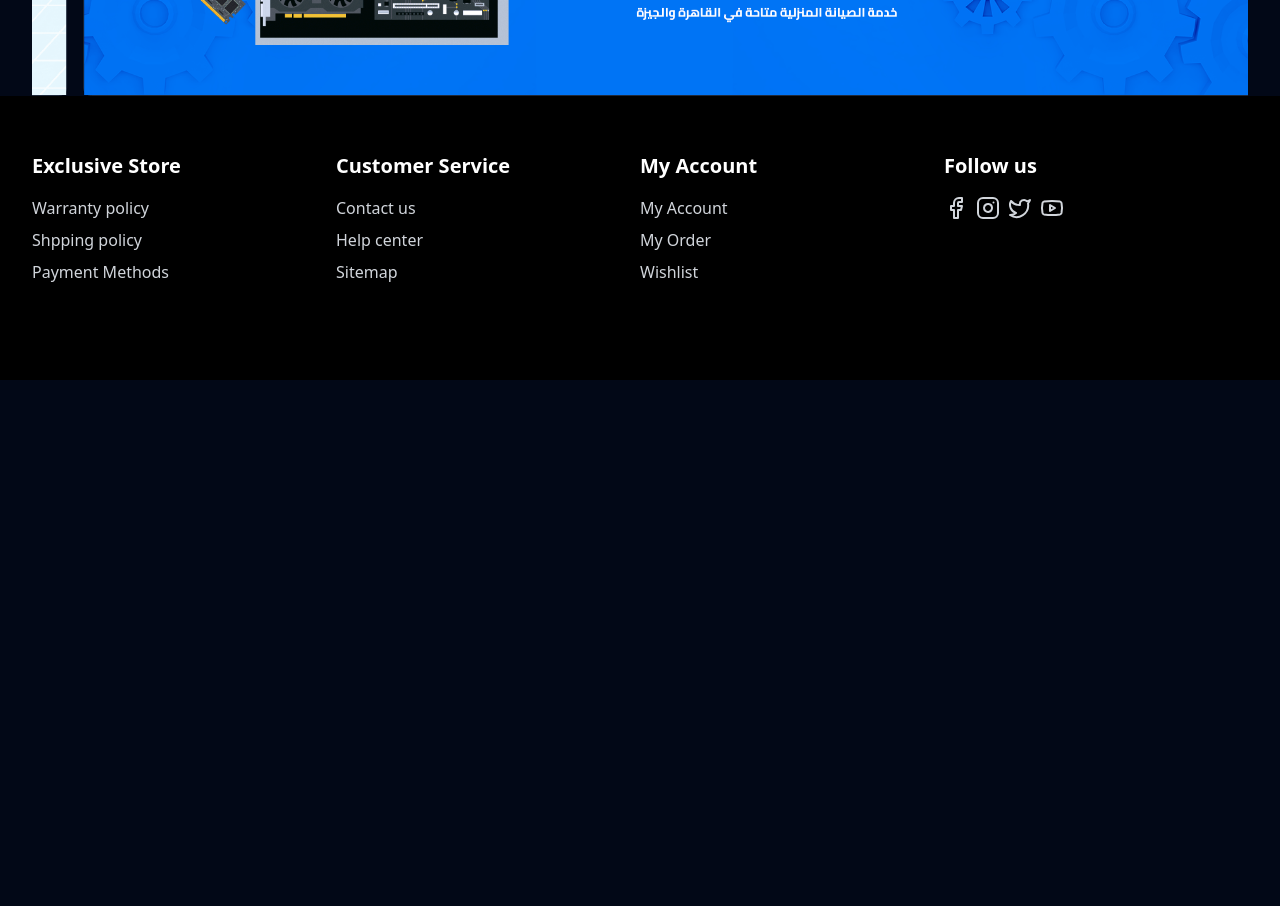
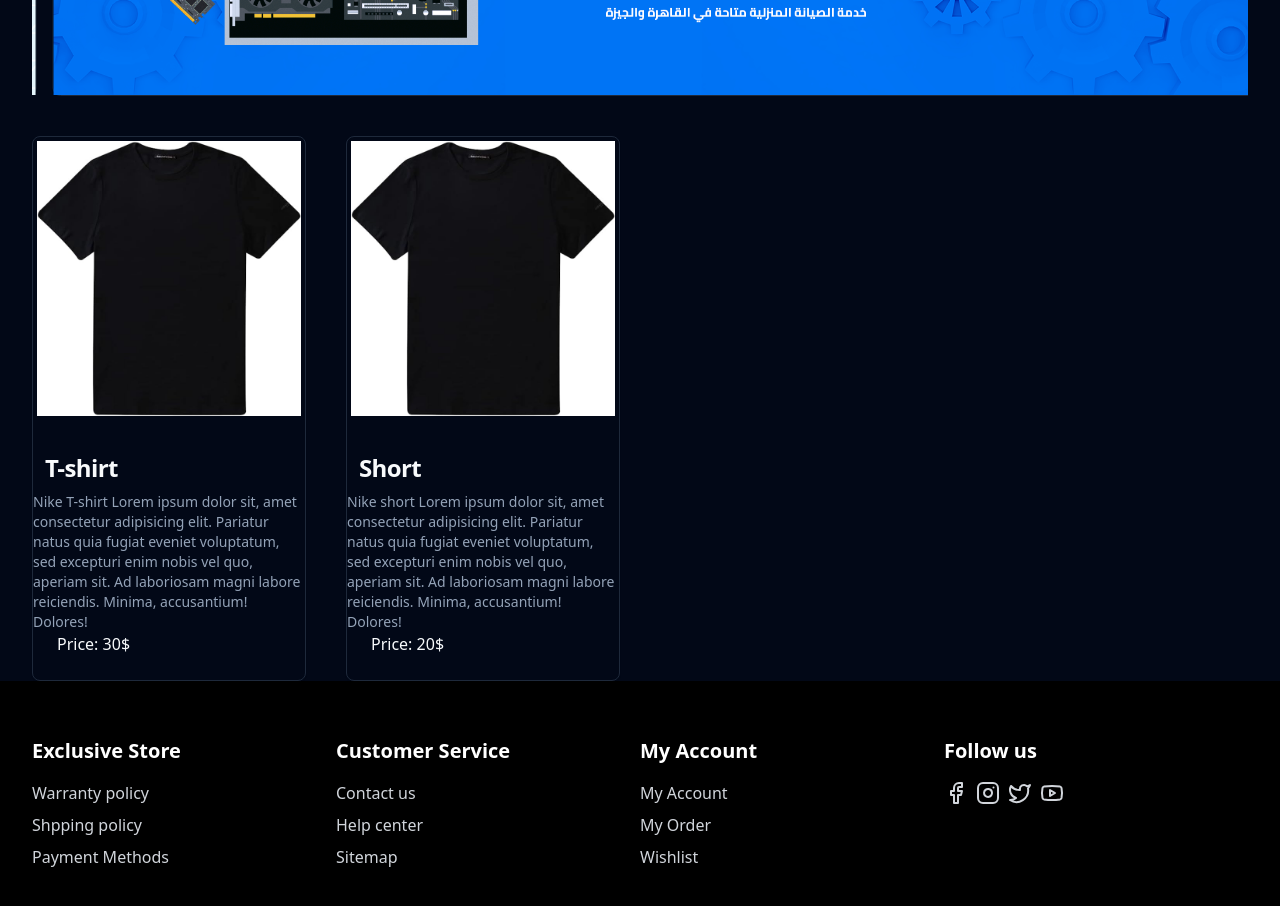
Before and after one commit to AmrMustafa282/E-Commerce, a React (Vite) app: page / in a window 1280 px wide. Shown: the part 420-1326 px from the top of the page. Before the commit the page ends 800 px from the top, so only its background shows below. Built offline with nearby package versions, Linux system fonts and the light colour scheme.

Commit message:
Try Product demo

```diff
--- a/src/components/Product.jsx
+++ b/src/components/Product.jsx
@@ -1,7 +1,18 @@
-import React from "react";
+import { Images } from "@/lib/images";
+import { Card, CardHeader, CardFooter, CardTitle, CardDescription, CardContent } from "./ui/card";
 
-const Product = () => {
-  return <div></div>;
+const Product = ({ product }) => {
+  return (
+    <Card>
+      <CardHeader>
+        <img src={Images.product[0]} alt="product.name" />
+      </CardHeader>
+      <CardContent></CardContent>
+      <CardTitle>{product.name}</CardTitle>
+      <CardDescription>{product.disc}</CardDescription>
+      <CardFooter>Price: {product.price}</CardFooter>
+    </Card>
+  );
 };
 
 export default Product;
--- a/src/components/ui/card.jsx
+++ b/src/components/ui/card.jsx
@@ -1,50 +1,43 @@
-import * as React from "react"
+import * as React from "react";
 
-import { cn } from "@/lib/utils"
+import { cn } from "@/lib/utils";
 
 const Card = React.forwardRef(({ className, ...props }, ref) => (
   <div
     ref={ref}
     className={cn("rounded-lg border bg-card text-card-foreground shadow-sm", className)}
-    {...props} />
-))
-Card.displayName = "Card"
+    {...props}
+  />
+));
+Card.displayName = "Card";
 
 const CardHeader = React.forwardRef(({ className, ...props }, ref) => (
-  <div
-    ref={ref}
-    className={cn("flex flex-col space-y-1.5 p-6", className)}
-    {...props} />
-))
-CardHeader.displayName = "CardHeader"
+  <div ref={ref} className={cn("flex flex-col space-y-1.5 p-1", className)} {...props} />
+));
+CardHeader.displayName = "CardHeader";
 
 const CardTitle = React.forwardRef(({ className, ...props }, ref) => (
   <h3
     ref={ref}
-    className={cn("text-2xl font-semibold leading-none tracking-tight", className)}
-    {...props} />
-))
-CardTitle.displayName = "CardTitle"
+    className={cn("text-2xl font-semibold leading-none tracking-tight p-3", className)}
+    {...props}
+  />
+));
+CardTitle.displayName = "CardTitle";
 
 const CardDescription = React.forwardRef(({ className, ...props }, ref) => (
-  <p
-    ref={ref}
-    className={cn("text-sm text-muted-foreground", className)}
-    {...props} />
-))
-CardDescription.displayName = "CardDescription"
+  <p ref={ref} className={cn("text-sm text-muted-foreground", className)} {...props} />
+));
+CardDescription.displayName = "CardDescription";
 
 const CardContent = React.forwardRef(({ className, ...props }, ref) => (
   <div ref={ref} className={cn("p-6 pt-0", className)} {...props} />
-))
-CardContent.displayName = "CardContent"
+));
+CardContent.displayName = "CardContent";
 
 const CardFooter = React.forwardRef(({ className, ...props }, ref) => (
-  <div
-    ref={ref}
-    className={cn("flex items-center p-6 pt-0", className)}
-    {...props} />
-))
-CardFooter.displayName = "CardFooter"
+  <div ref={ref} className={cn("flex items-center p-6 pt-0", className)} {...props} />
+));
+CardFooter.displayName = "CardFooter";
 
-export { Card, CardHeader, CardFooter, CardTitle, CardDescription, CardContent }
+export { Card, CardHeader, CardFooter, CardTitle, CardDescription, CardContent };
--- a/src/lib/images.js
+++ b/src/lib/images.js
@@ -5,4 +5,5 @@ export const Images = {
     "src/assets/home-slide-3.png",
     "src/assets/home-slide-4.png",
   ],
+  product: ["src/assets/T-shirt.jpg"],
 };
--- a/src/pages/Home.jsx
+++ b/src/pages/Home.jsx
@@ -1,12 +1,30 @@
 import { HomeCarousel } from "@/components/Carousel";
-import React from "react";
-
+import Product from "@/components/Product";
+const products = [
+  {
+    id: 1,
+    name: "T-shirt",
+    disc: "Nike T-shirt       Lorem ipsum dolor sit, amet consectetur adipisicing elit. Pariatur natus quia fugiat eveniet voluptatum, sed excepturi enim nobis vel quo, aperiam sit. Ad laboriosam magni labore reiciendis. Minima, accusantium! Dolores!",
+    price: "30$",
+  },
+  {
+    id: 2,
+    name: "Short",
+    disc: "Nike short         Lorem ipsum dolor sit, amet consectetur adipisicing elit. Pariatur natus quia fugiat eveniet voluptatum, sed excepturi enim nobis vel quo, aperiam sit. Ad laboriosam magni labore reiciendis. Minima, accusantium! Dolores! ",
+    price: "20$",
+  },
+];
 const Home = () => {
- return (
-  <div className="w-full">
-   <HomeCarousel />
-  </div>
- );
+  return (
+    <div className="w-full">
+      <HomeCarousel />
+      <div className="grid grid-cols-4 mt-10 gap-10">
+        {products.map((product) => (
+          <Product key={product.id} product={product} />
+        ))}
+      </div>
+    </div>
+  );
 };
 
 export default Home;
```
Also changed, not shown: src/assets/T-shirt.jpg (added). Lines whose indentation alone changed are shown as unchanged.
